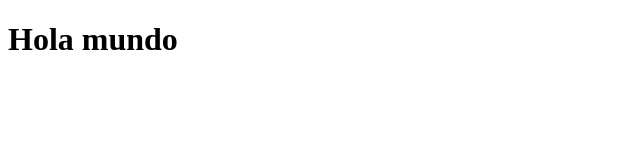
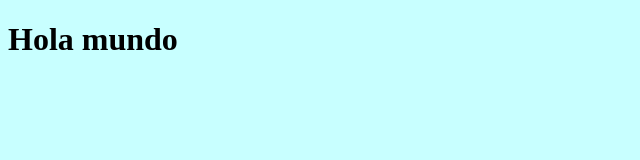
Before and after one commit to angelhere05/miPrimerRepositorio, a plain HTML site: page index.html in a window 1280 px wide. Shown: the whole page, without its empty margins (0-640 px from the left). Drawn offline with Linux system fonts and the light colour scheme.

Commit message:
Cambiando fondo de index

```diff
--- a/index.html
+++ b/index.html
@@ -4,6 +4,11 @@
     <meta charset="UTF-8">
     <meta name="viewport" content="width=device-width, initial-scale=1.0">
     <title>Document</title>
+    <style>
+        html, body{
+            background-color: rgb(200, 255, 255);
+        }
+    </style>
 </head>
 <body>
     <h1>Hola mundo</h1>
```
